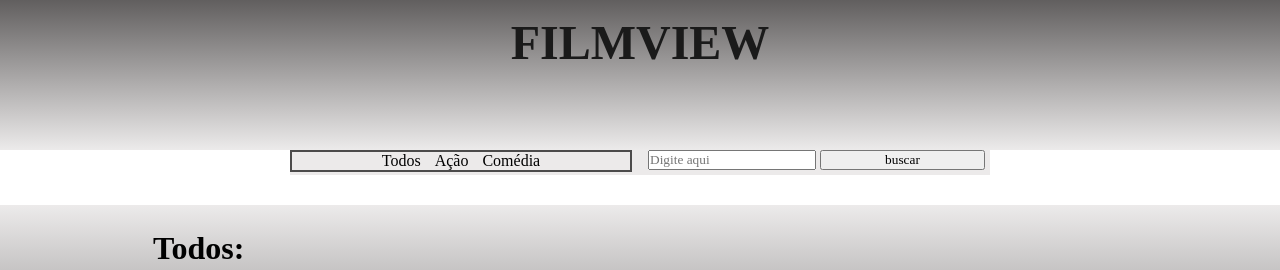
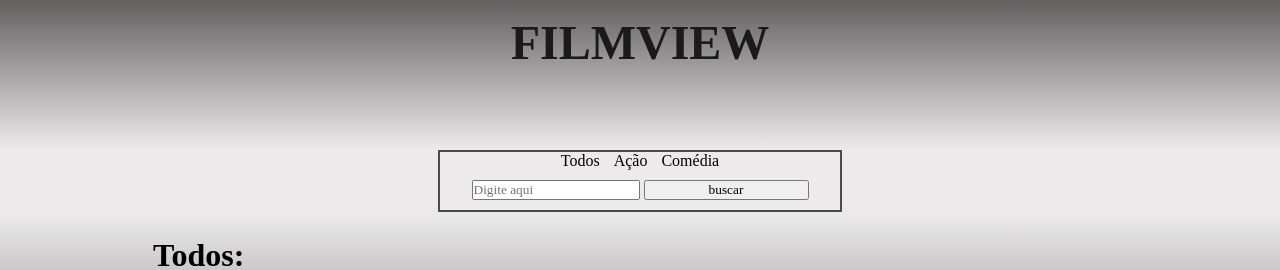
Before and after one commit to Pedro-Tiago/Site-filmes.github.io, a plain HTML site: page index.html in a window 1280 px wide. Shown: the top 270 px of the page. Drawn offline with Linux system fonts and the light colour scheme.

Commit message:
Foi um
Concerto de bug

```diff
--- a/index.html
+++ b/index.html
@@ -10,18 +10,21 @@
 <body>
     <header>
     <h1>FILMVIEW</h1>
+
+
     </header>
     <div class="menu">
     <nav class="link">
         <a href="#">Todos</a>
         <a href="#">Ação</a>
         <a href="#">Comédia</a>
-
-
+        <aside>
+        <input type="text" placeholder="Digite aqui" class="busca">
+        <input type="button" value="buscar" class="buscar">
+        </aside>
 
     </nav>
-    <input type="text" placeholder="Digite aqui" class="busca">
-    <input type="button" value="buscar" class="buscar">
+
     </div>
     <main>
         <section>
--- a/style.css
+++ b/style.css
@@ -16,23 +16,31 @@ header{
     height: 150px;
     text-align: center;
     font-size: 1.5em;
+    margin: 0;
 
 }
 header > h1{
     padding-top: 15px;
     color: #1A1A1A;
+    margin: 0;
 }
 nav{
     border: 2px solid rgba(0, 0, 0, 0.678);
     text-align: center;
+    margin: 0;
 }
-
+.link{
+    max-width: 400px;
+    margin: auto;
+}
 .menu{
-    height: 25px;
-    width: 700px;
-    margin: auto;
-    columns: 2;
+    height: 100%;
+    width: 100%;
     background-color: rgba(184, 178, 178, 0.267);
+}
+aside{
+    padding-top: 10px;
+    padding-bottom: 10px;
 }
 .buscar{
     width: 165px;
@@ -46,13 +54,14 @@ main{
     width: 100%;
     height: 100%;
     background-image: linear-gradient(to top, rgba(66, 63, 63, 0.835), rgba(184, 178, 178, 0.267));
+    margin: 0;
 }
 section{
 
     width: 80%;
     height: 80%;
     margin: auto;
-    margin-top: 30px;
+
     border-radius: 5px;
 }
 section > h2{
```
